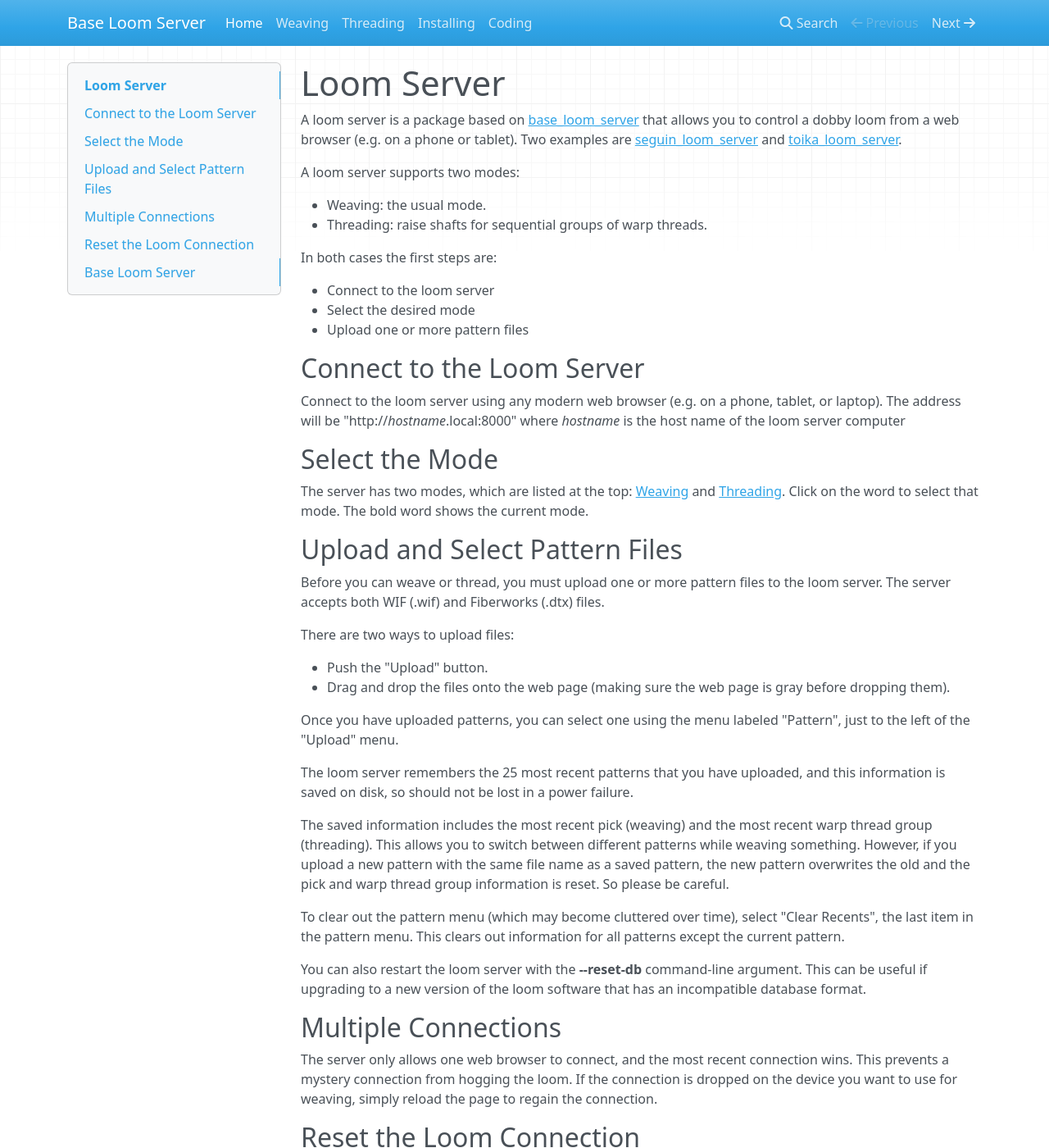
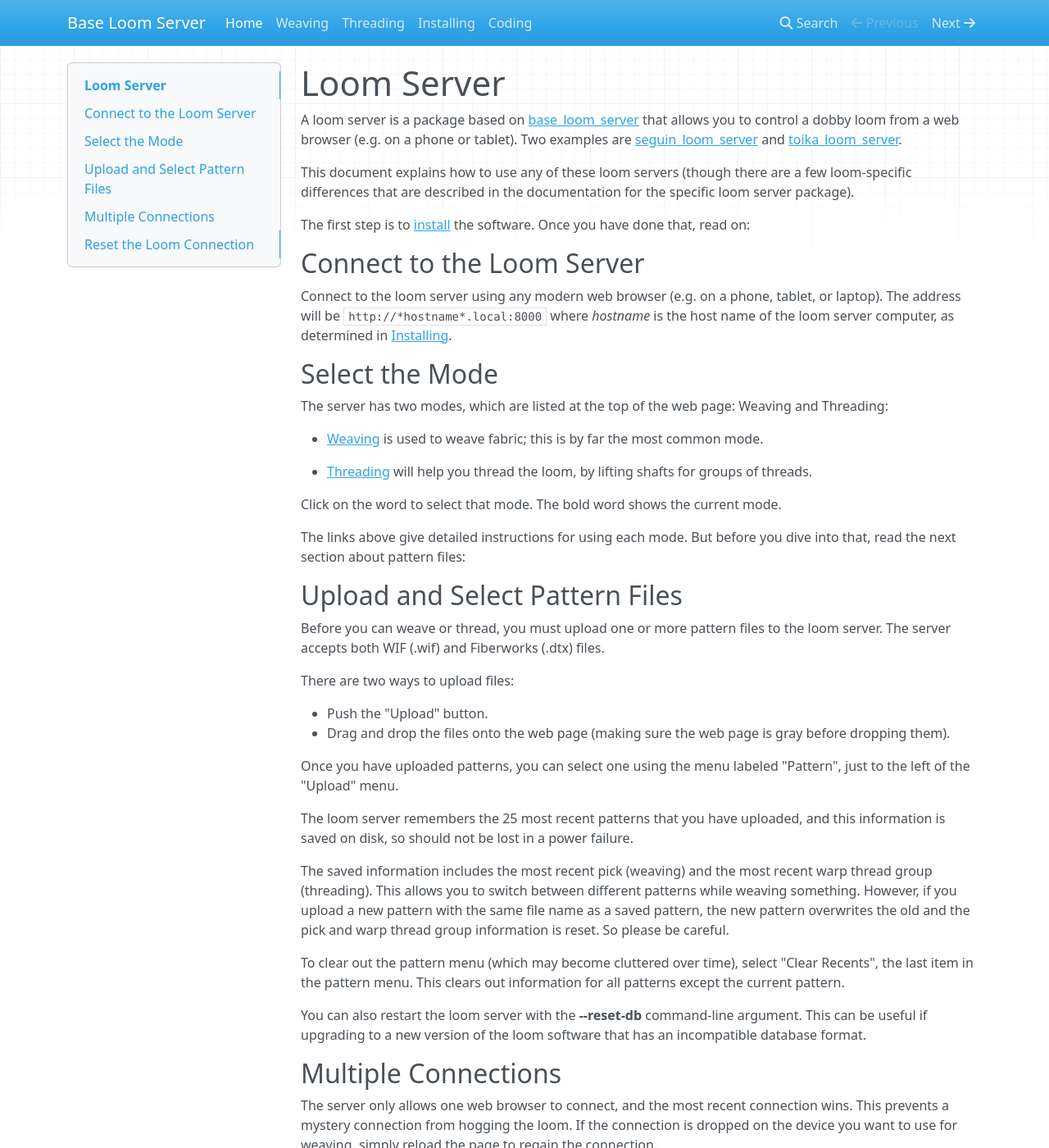
Before and after one commit to r-owen/base_loom_server, an MkDocs documentation site: the page built from docs/index.md, in a window 1280 px wide and 1400 px high. Shown: the whole window at 82% size. Built offline with MkDocs 1.6.1, drawn with Linux system fonts in a browser that asks for light colours; nearby versions of some CDN libraries; some of the changed text lies outside the part shown.

Commit message:
SMall doc refinements

```diff
--- a/docs/index.md
+++ b/docs/index.md
@@ -3,27 +3,29 @@
 A loom server is a package based on [base_loom_server](https://pypi.org/project/base-loom-server/) that allows you to control a dobby loom from a web browser (e.g. on a phone or tablet). Two examples are [seguin_loom_server](https://pypi.org/project/seguin-loom-server/)
 and [toika_loom_server](https://pypi.org/project/toika-loom-server/).
 
-A loom server supports two modes:
+This document explains how to use any of these loom servers (though there are a few loom-specific differences that are described in the documentation for the specific loom server package).
 
-* Weaving: the usual mode.
-* Threading: raise shafts for sequential groups of warp threads.
-
-In both cases the first steps are:
-
-* Connect to the loom server
-* Select the desired mode
-* Upload one or more pattern files
+The first step is to [install](Installation.md) the software. Once you have done that, read on:
 
 ## Connect to the Loom Server
 
 Connect to the loom server using any modern web browser (e.g. on a phone, tablet, or laptop).
-The address will be "http://*hostname*.local:8000" where *hostname* is the host name of the loom server computer
+The address will be `http://*hostname*.local:8000` where *hostname* is the host name
+of the loom server computer, as determined in [Installing](installing.md).
 
 ## Select the Mode
 
-The server has two modes, which are listed at the top: [Weaving](weaving.md) and [Threading](threading.md).
+The server has two modes, which are listed at the top of the web page: Weaving and Threading:
+
+* [Weaving](weaving.md) is used to weave fabric; this is by far the most common mode.
+
+* [Threading](threading.md) will help you thread the loom, by lifting shafts for groups of threads.
+
 Click on the word to select that mode.
 The bold word shows the current mode.
+
+The links above give detailed instructions for using each mode.
+But before you dive into that, read the next section about pattern files:
 
 ## Upload and Select Pattern Files
 
@@ -70,8 +72,3 @@ you might try reloading the page.
 
 If the loom seems confused, try turning off the loom, waiting a few seconds, then turning it on again.
 Then reload the web page, to force the web server to make a new connection to the loom.
-
-## Base Loom Server
-
-This documentation is for base_loom_server, a base package that can be used to write loom servers for specific looms. base_loom_server does most of the work, so this documentation tells you how to weave
-with any loom server based on this package.
```
Also changed, not shown: docs/threading.md (+2 -1 lines).
